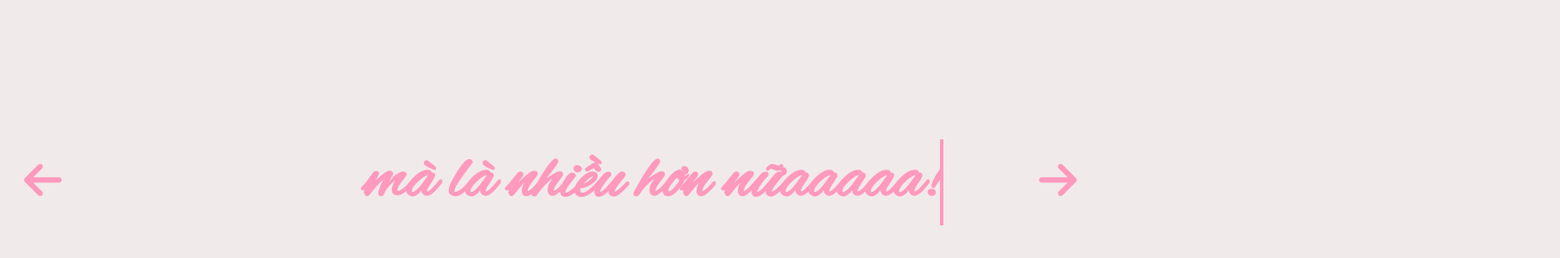
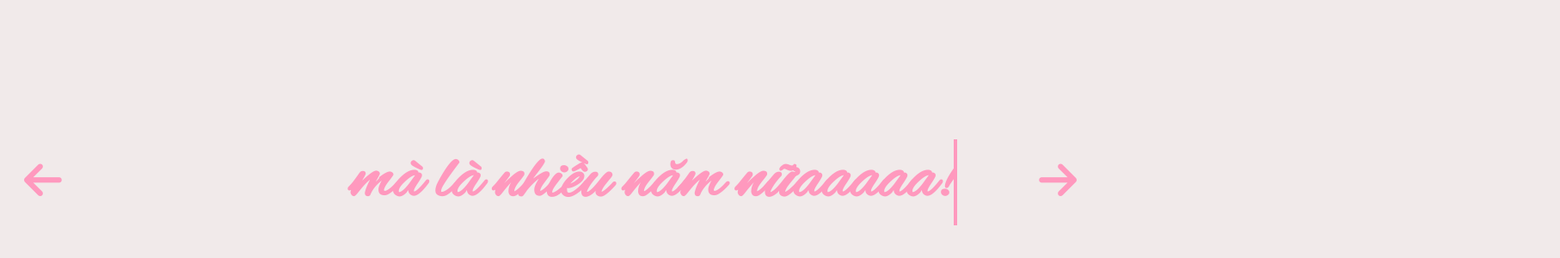
Before and after one commit to kieuduy/One-month-anni, a plain HTML site: page page10.html in a window 1280 px wide. Shown: the part 176-476 px from the top of the page at 86% size, 1814 px wide, since content can reach past the window. Drawn offline with Linux system fonts and the light colour scheme.

Commit message:
Update page10.html
i love u so much

```diff
--- a/page10.html
+++ b/page10.html
@@ -13,7 +13,7 @@
 </head>
 <body>
     <div class="container">
-        <span class="text line-1">mà là nhiều hơn nữaaaaa!</span><nav></nav>
+        <span class="text line-1">mà là nhiều năm nữaaaaa!</span><nav></nav>
     </div>
     <!-- ARROW -->
     <a class="next-arrow" href="page11.html">
```
